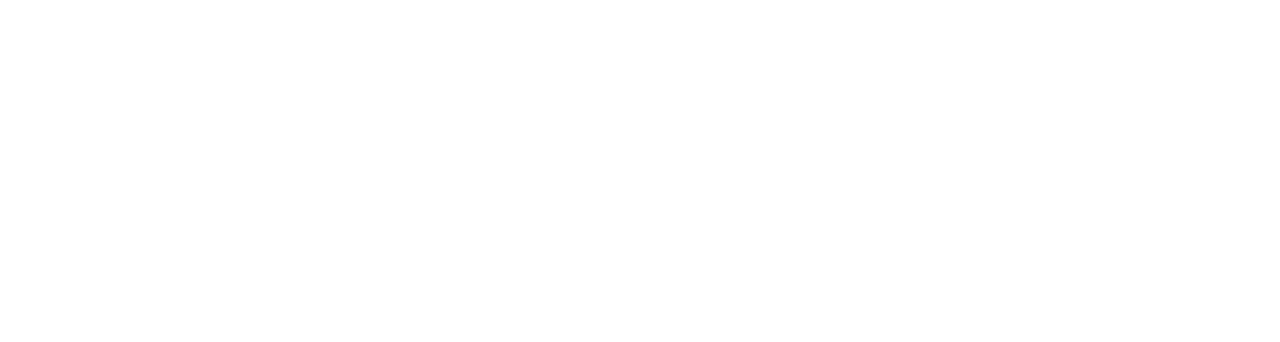
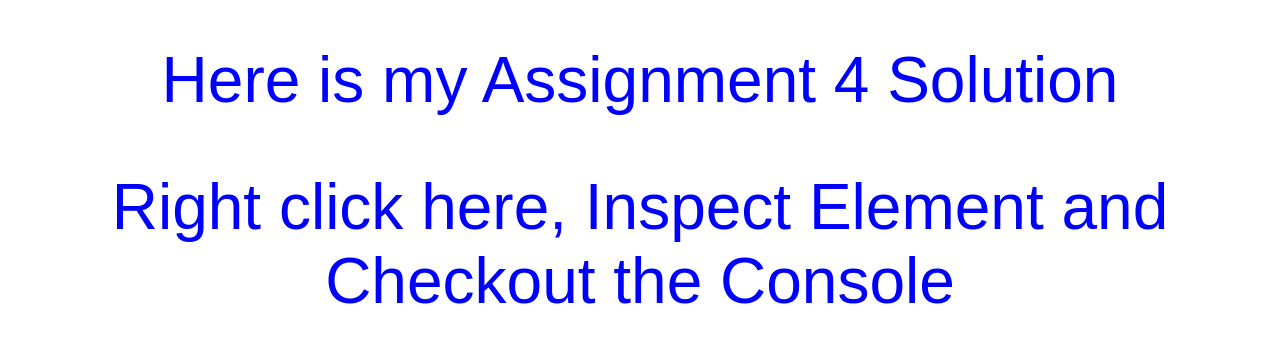
Before and after one commit to sujitdhar014/sujitdhar014.github.io, a plain HTML site: page week_4_Assignment/index.html in a window 1280 px wide. Drawn offline with Linux system fonts and the light colour scheme.

Commit message:
Update_1
add style

```diff
--- a/week_4_Assignment/index.html
+++ b/week_4_Assignment/index.html
@@ -7,7 +7,8 @@
     <title>Document</title>
 </head>
 <body>
-
+    <H1 style="color: blue;font: 1em sans-serif;text-align: center;font-size: 4em;">Here is my Assignment 4 Solution </H1>
+    <h2 style="color: blue;font: 1em sans-serif;text-align: center;font-size: 4em;">Right click here, Inspect Element and Checkout the  Console</h2>
     <script src="script.js"></script>
 </body>
 </html>
```
